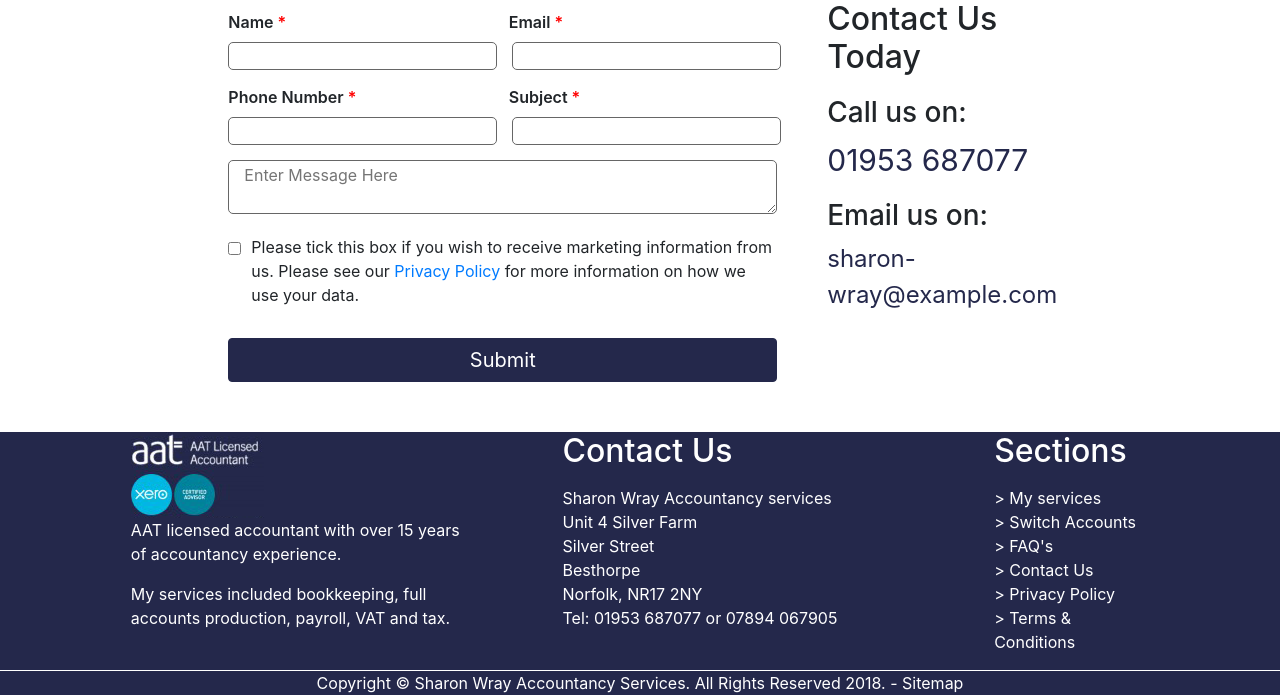
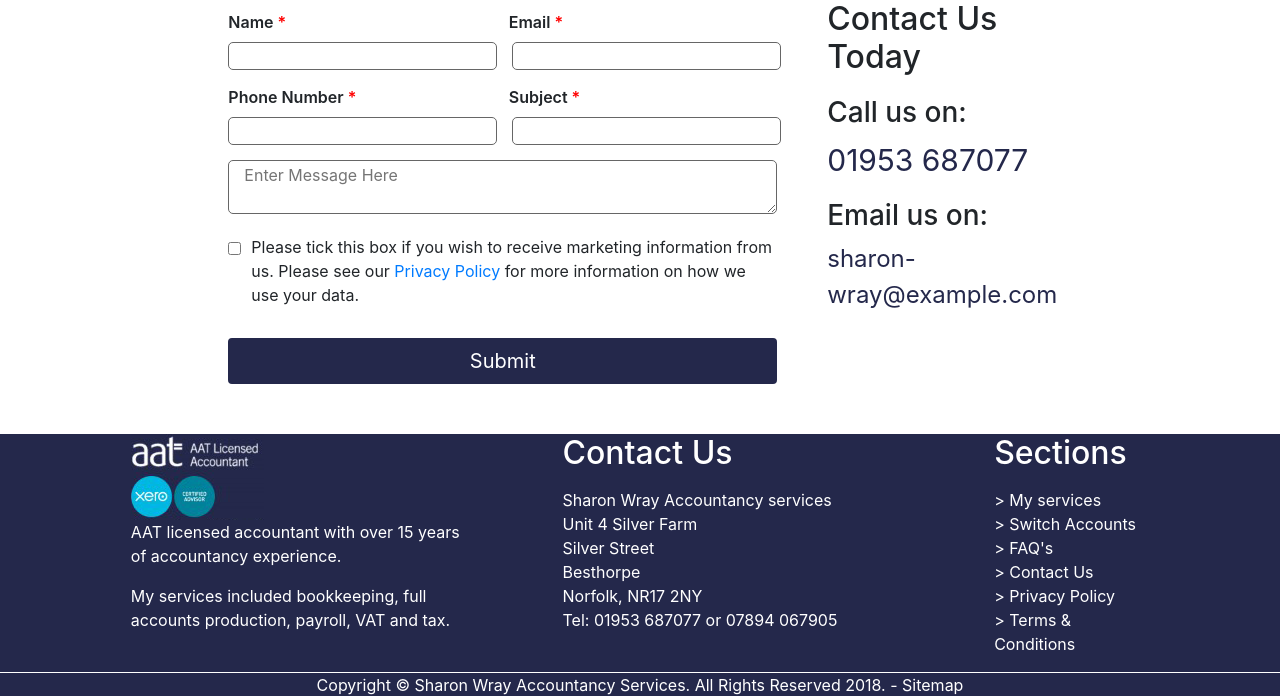
Before and after one commit to jacksendall/Pair-dev-ayden, a PHP site: page /contact.php in a window 1280 px wide. Shown: the part 148-844 px from the top of the page. Run offline with PHP 8.4, Linux system fonts and the light colour scheme; some libraries are stand-ins or nearby versions.

Commit message:
innit update

```diff
--- a/style.css
+++ b/style.css
@@ -281,7 +281,7 @@ footer h2 {
 .btn-success {
   margin-top: 15px;
   background-color: #24284b;
-  border-color: #24284b;
+  border: 2px solid #24284b;
   width: 100%;
   padding: auto;
   font-size: 20px;
--- a/style.scss
+++ b/style.scss
@@ -250,7 +250,7 @@ footer h2 {
 .btn-success {
     margin-top: 15px;
     background-color: $primary-color;
-    border-color: $primary-color;
+    border: 2px solid $primary-color;
     width: 100%;
     padding: auto;
     font-size: 20px;
```
Also changed, not shown: 1 other file.
